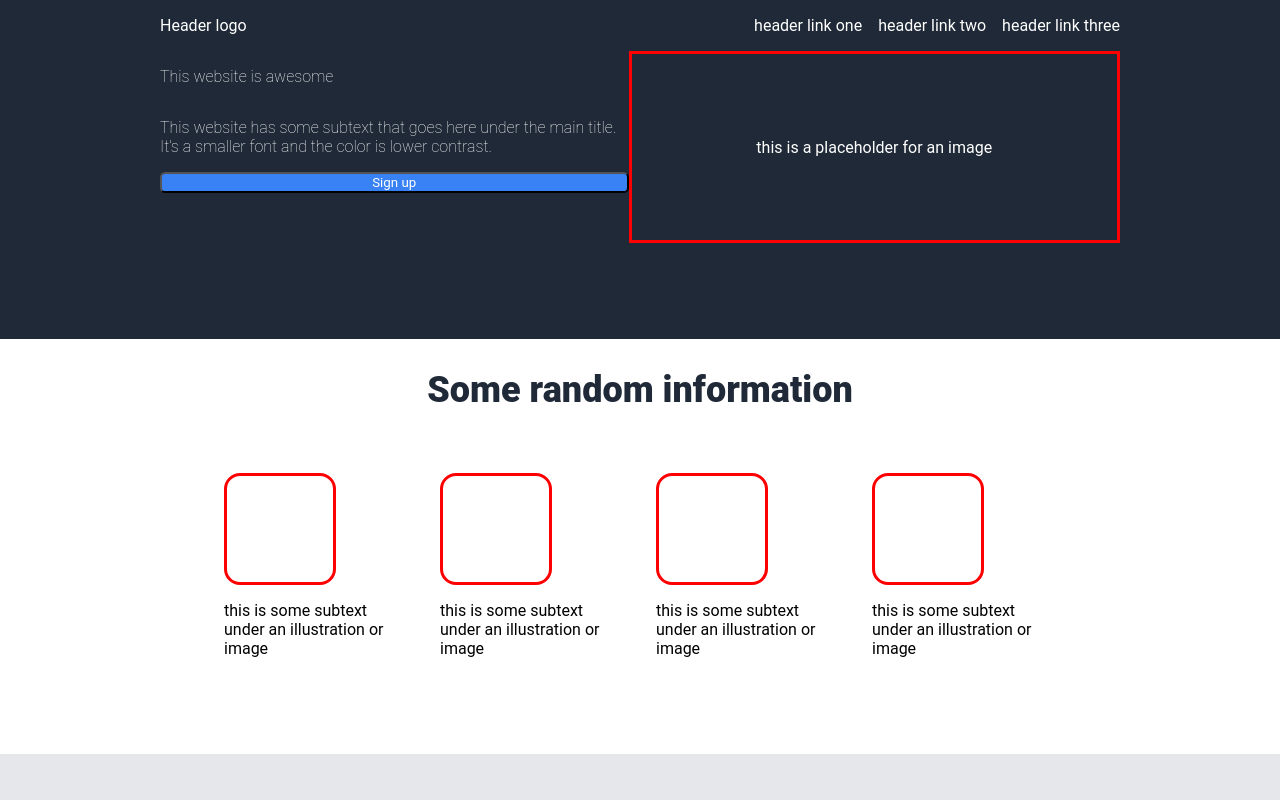
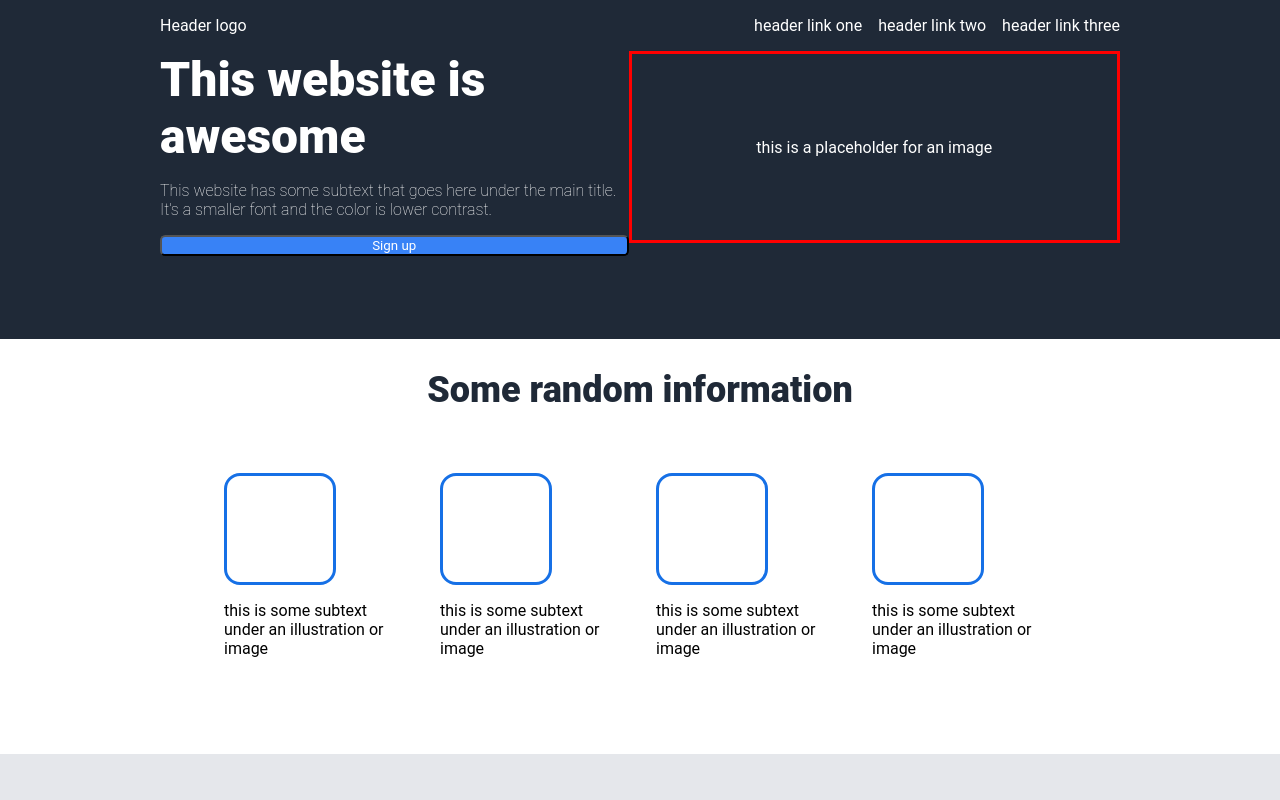
Before and after one commit to nokuzotha-nkiwane/landing_page, a plain HTML site: page index.html in a window 1280 px wide. Shown: the top 800 px of the page. Drawn offline with Linux system fonts and the light colour scheme; a web font is replaced by a local one.

Commit message:
colour and size header font

```diff
--- a/styles.css
+++ b/styles.css
@@ -38,6 +38,7 @@ ul {
 
 .header-and-title {
     padding: 0em 10em 6em;
+    color: #F9FAF8;
 }
 
 .blocks {
@@ -46,7 +47,7 @@ ul {
 }
 
 .shape {
-    border: 0.2em solid red;
+    border: 0.2em solid rgba(14, 107, 230, 0.966);
     height: 7em;
     width: 7em;
     border-radius: 1em;
@@ -83,8 +84,9 @@ ul {
     height: 12em;
 }
 
-h1 {
+p.main {
     font-size: 3em;
+    font-weight: 900;
     padding: 0em;
     margin: 0em;
 }
@@ -138,8 +140,9 @@ h1 {
     gap: 0.2em;
 }
 
-.sign-up-paragraph, .title-left p {
+.sign-up-paragraph, .title-left .subtext {
     font-weight: 200;
+    font-size: 1.3;
 }
 
 .action-content button {
```
